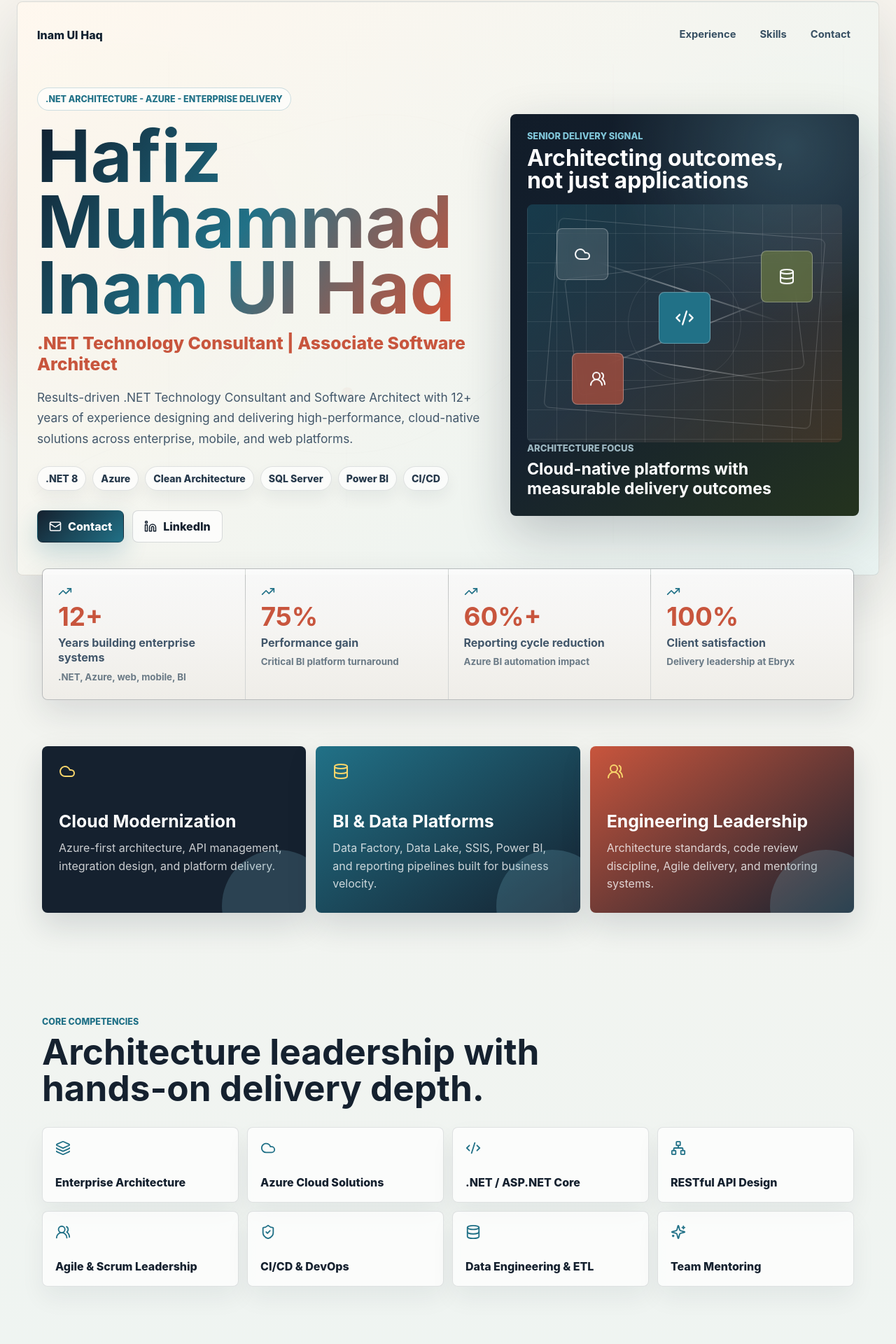
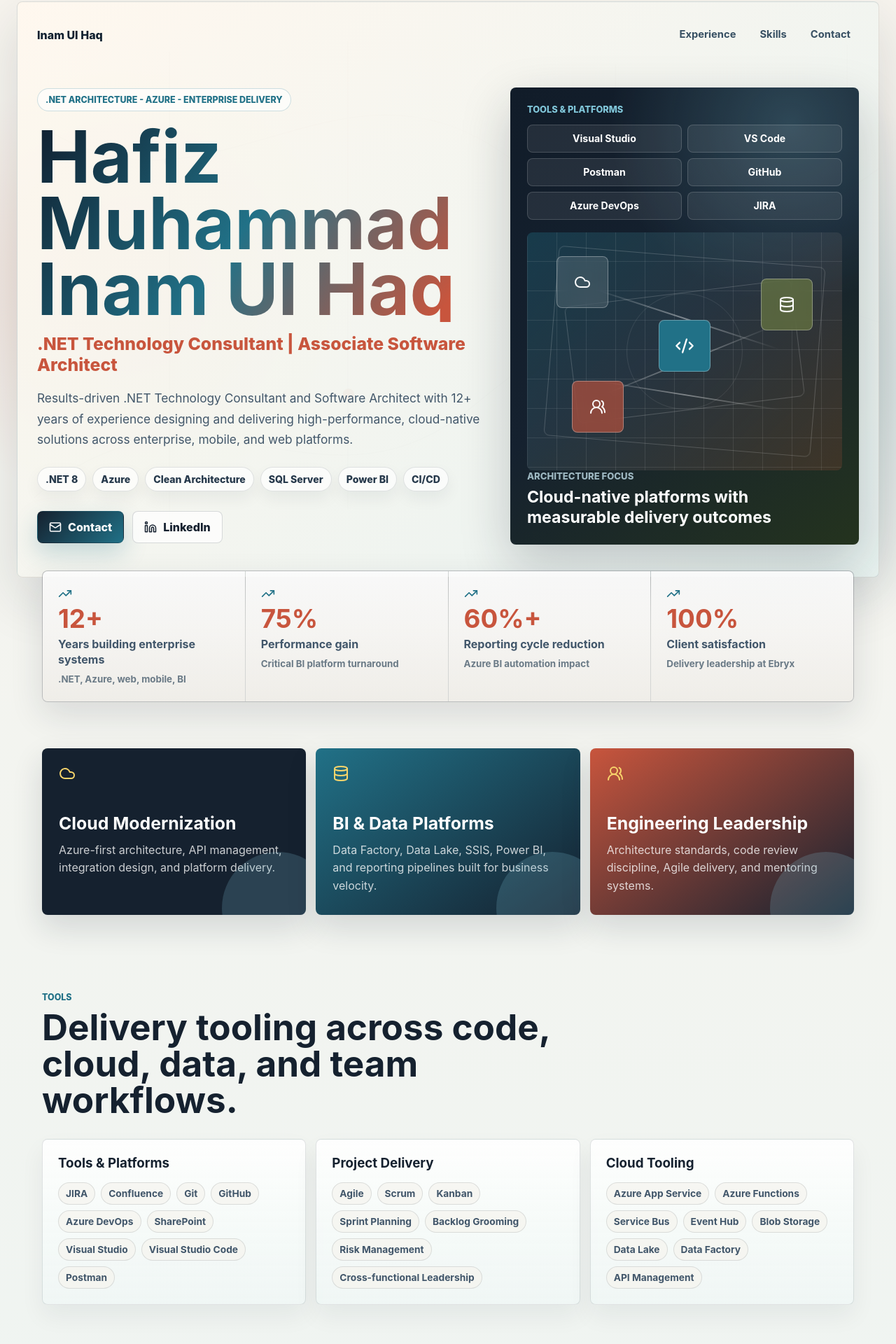
Before and after one commit to inamgcu/portfolio, a React (Vite) app: page / in a window 1280 px wide. Shown: the part 22-1942 px from the top of the page at 70% size. Built offline with nearby package versions, Linux system fonts and the light colour scheme.

Commit message:
Replace hero signal with tools section

```diff
--- a/src/main.jsx
+++ b/src/main.jsx
@@ -123,6 +123,8 @@ const certifications = [
 
 const signatureStack = [".NET 8", "Azure", "Clean Architecture", "SQL Server", "Power BI", "CI/CD"];
 
+const heroTools = ["Visual Studio", "VS Code", "Postman", "GitHub", "Azure DevOps", "JIRA"];
+
 const serviceLines = [
   {
     icon: Cloud,
@@ -138,6 +140,21 @@ const serviceLines = [
     icon: UsersRound,
     title: "Engineering Leadership",
     body: "Architecture standards, code review discipline, Agile delivery, and mentoring systems."
+  }
+];
+
+const toolGroups = [
+  {
+    title: "Tools & Platforms",
+    items: ["JIRA", "Confluence", "Git", "GitHub", "Azure DevOps", "SharePoint", "Visual Studio", "Visual Studio Code", "Postman"]
+  },
+  {
+    title: "Project Delivery",
+    items: ["Agile", "Scrum", "Kanban", "Sprint Planning", "Backlog Grooming", "Risk Management", "Cross-functional Leadership"]
+  },
+  {
+    title: "Cloud Tooling",
+    items: ["Azure App Service", "Azure Functions", "Service Bus", "Event Hub", "Blob Storage", "Data Lake", "Data Factory", "API Management"]
   }
 ];
 
@@ -179,9 +196,13 @@ function App() {
             </div>
 
             <aside className="signal-panel" aria-label="Professional highlights">
-              <div className="signal-panel__top">
-                <span>Senior delivery signal</span>
-                <strong>Architecting outcomes, not just applications</strong>
+              <div className="hero-tools">
+                <span>Tools & Platforms</span>
+                <div className="hero-tools__grid">
+                  {heroTools.map((tool) => (
+                    <strong key={tool}>{tool}</strong>
+                  ))}
+                </div>
               </div>
               <div className="architecture-visual" aria-hidden="true">
                 <div className="flow-line flow-line--one" />
@@ -221,6 +242,25 @@ function App() {
             <p>{body}</p>
           </article>
         ))}
+      </section>
+
+      <section className="section tools-section" id="tools">
+        <div className="section__intro">
+          <span className="section-kicker">Tools</span>
+          <h2>Delivery tooling across code, cloud, data, and team workflows.</h2>
+        </div>
+        <div className="tools-grid">
+          {toolGroups.map((group) => (
+            <article className="tool-card" key={group.title}>
+              <h3>{group.title}</h3>
+              <div className="tags">
+                {group.items.map((item) => (
+                  <span key={item}>{item}</span>
+                ))}
+              </div>
+            </article>
+          ))}
+        </div>
       </section>
 
       <section className="section" id="expertise">
--- a/src/styles.css
+++ b/src/styles.css
@@ -215,23 +215,36 @@ h1 {
   box-shadow: 0 26px 70px rgba(21, 33, 47, 0.22);
 }
 
-.signal-panel__top {
+.hero-tools {
   display: grid;
-  gap: 8px;
+  gap: 14px;
   margin-bottom: 18px;
 }
 
-.signal-panel__top span {
+.hero-tools span {
   color: #80c6d9;
   font-size: 0.8rem;
   font-weight: 800;
   text-transform: uppercase;
 }
 
-.signal-panel__top strong {
-  max-width: 18ch;
-  font-size: 2rem;
-  line-height: 1;
+.hero-tools__grid {
+  display: grid;
+  grid-template-columns: repeat(2, minmax(0, 1fr));
+  gap: 8px;
+}
+
+.hero-tools__grid strong {
+  min-height: 40px;
+  display: grid;
+  place-items: center;
+  border: 1px solid rgba(255, 255, 255, 0.16);
+  border-radius: 8px;
+  background: rgba(255, 255, 255, 0.08);
+  color: #ffffff;
+  font-size: 0.88rem;
+  line-height: 1.2;
+  text-align: center;
 }
 
 .architecture-visual {
@@ -414,6 +427,31 @@ h1 {
   grid-template-columns: repeat(3, 1fr);
   gap: 14px;
   padding-top: 32px;
+}
+
+.tools-section {
+  padding-top: 34px;
+}
+
+.tools-grid {
+  display: grid;
+  grid-template-columns: repeat(3, 1fr);
+  gap: 14px;
+}
+
+.tool-card {
+  min-height: 220px;
+  padding: 22px;
+  border: 1px solid rgba(21, 33, 47, 0.12);
+  border-radius: 8px;
+  background:
+    linear-gradient(180deg, rgba(255, 255, 255, 0.88), rgba(239, 247, 245, 0.82));
+  box-shadow: 0 16px 34px rgba(21, 33, 47, 0.06);
+}
+
+.tool-card h3 {
+  margin-bottom: 16px;
+  color: #15212f;
 }
 
 .service {
@@ -761,7 +799,8 @@ h1 {
   .metrics,
   .competency-grid,
   .skills-grid,
-  .services {
+  .services,
+  .tools-grid {
     grid-template-columns: repeat(2, 1fr);
   }
 
@@ -802,7 +841,8 @@ h1 {
   .metrics,
   .competency-grid,
   .skills-grid,
-  .services {
+  .services,
+  .tools-grid {
     grid-template-columns: 1fr;
   }
 
```
